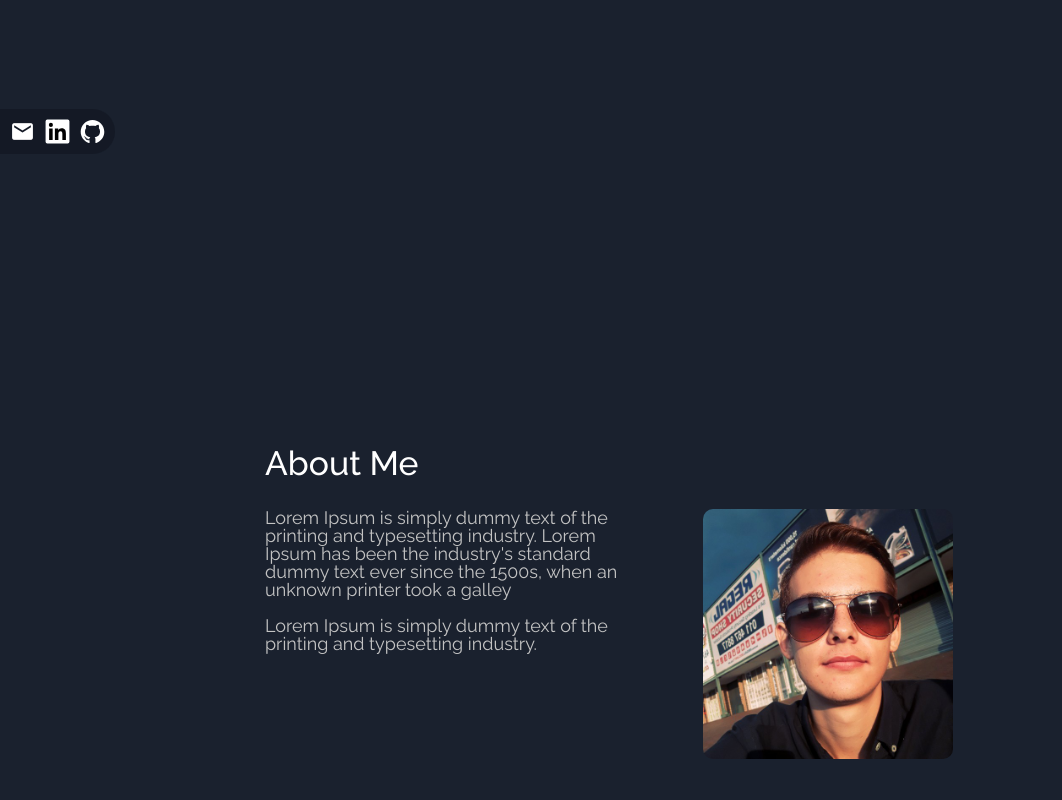
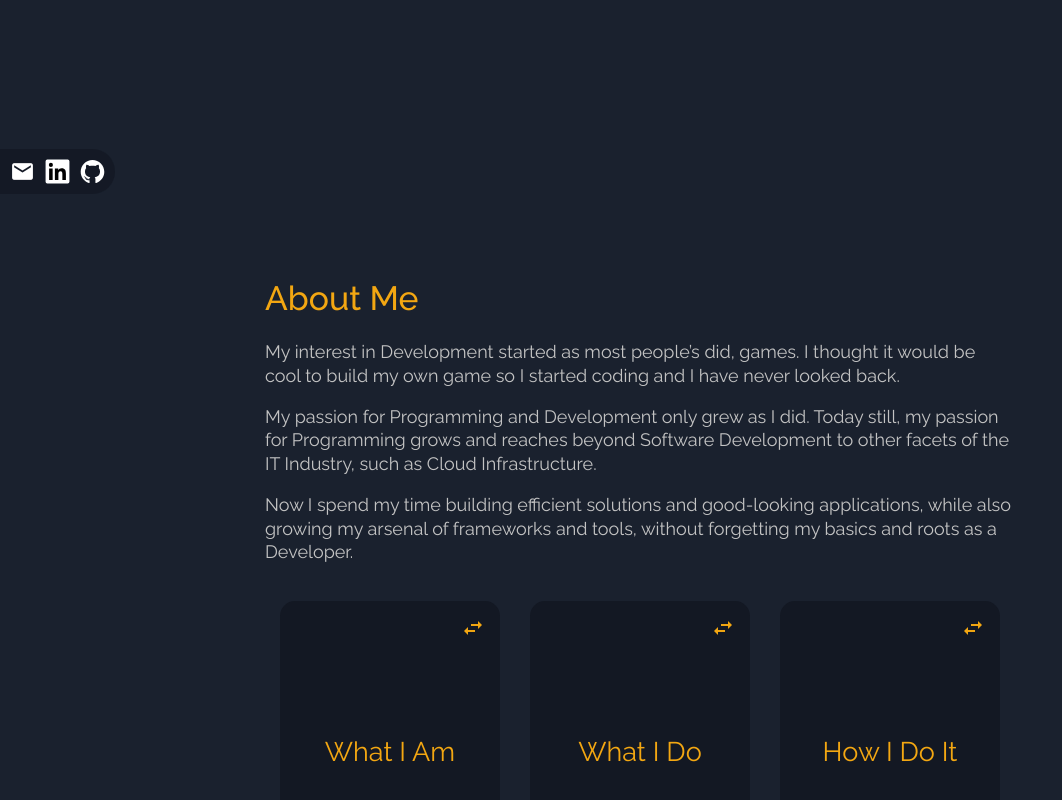
Before and after one commit to Solenoden/OnlinePortfolio.FrontEnd, an Angular app: page / in a window 1280 px wide. Shown: the part 566-1366 px from the top of the page, without its empty margins (0-1062 px from the left). Built offline with nearby package versions, Linux system fonts and the light colour scheme.

Commit message:
Re-style About Me page to conform to new designs.
Signed-off-by: Gavin de Bruyn <gavindb@runninghill.co.za>

```diff
--- a/src/app/components/about-me-page/about-me-page.component.html
+++ b/src/app/components/about-me-page/about-me-page.component.html
@@ -1,18 +1,76 @@
 <h1 class="title">About Me</h1>
 
 <div class="row">
-    <div id="description-container" class="col-12 col-md-6">
-        <!--    TODO: Replace placeholder text    -->
+    <div id="description-container">
         <p>
-            Lorem Ipsum is simply dummy text of the printing and typesetting industry.
-            Lorem Ipsum has been the industry's standard dummy text ever since the 1500s,
-            when an unknown printer took a galley
+            My interest in Development started as most people’s did, games.
+            I thought it would be cool to build my own game so I started coding and I have never looked back.
         </p>
         <p>
-            Lorem Ipsum is simply dummy text of the printing and typesetting industry.
+            My passion for Programming and Development only grew as I did.
+            Today still, my passion for Programming grows and reaches beyond Software Development to other facets of the IT Industry, such as Cloud Infrastructure.
+        </p>
+        <p>
+            Now I spend my time building efficient solutions and good-looking applications,
+            while also growing my arsenal of frameworks and tools, without forgetting my basics and roots as a Developer.
         </p>
     </div>
-    <div id="portrait-container" class="row col-12 col-md-6">
-        <img src="assets/images/portrait.jpg" alt="Portrait">
+    <div id="flip-cards-container" class="row">
+        <div class="flip-card col-12 col-md-4">
+            <div class="flip-card-inner">
+                <div class="flip-card-front column">
+                    <mat-icon>swap_horiz</mat-icon>
+                    <div class="flip-card-title">What I Am</div>
+                </div>
+                <div class="flip-card-back column">
+                    <mat-icon>swap_horiz</mat-icon>
+                    <div class="flip-card-title">What I Am</div>
+                    <ul>
+                        <li>Passionate</li>
+                        <li>Precise</li>
+                        <li>Driven</li>
+                        <li>Studious</li>
+                        <li>Growing</li>
+                    </ul>
+                </div>
+            </div>
+        </div>
+        <div class="flip-card col-12 col-md-4">
+            <div class="flip-card-inner">
+                <div class="flip-card-front column">
+                    <mat-icon>swap_horiz</mat-icon>
+                    <div class="flip-card-title">What I Do</div>
+                </div>
+                <div class="flip-card-back column">
+                    <mat-icon>swap_horiz</mat-icon>
+                    <div class="flip-card-title">What I Do</div>
+                    <ul>
+                        <li>Build elegant solutions</li>
+                        <li>Produce pleasant UI/UX</li>
+                        <li>Integrate solutions to produce systems</li>
+                        <li>Create cloud based solutions</li>
+                    </ul>
+                </div>
+            </div>
+        </div>
+        <div class="flip-card col-12 col-md-4">
+            <div class="flip-card-inner">
+                <div class="flip-card-front column">
+                    <mat-icon>swap_horiz</mat-icon>
+                    <div class="flip-card-title">How I Do It</div>
+                </div>
+                <div class="flip-card-back column">
+                    <mat-icon>swap_horiz</mat-icon>
+                    <div class="flip-card-title">How I Do It</div>
+                    <ul>
+                        <li>Quality code</li>
+                        <li>Seamless collaboration</li>
+                        <li>Diligence</li>
+                        <li>Logical and process-driven mindset</li>
+                        <li>Attention to detail</li>
+                    </ul>
+                </div>
+            </div>
+        </div>
     </div>
 </div>
--- a/src/app/components/about-me-page/about-me-page.component.scss
+++ b/src/app/components/about-me-page/about-me-page.component.scss
@@ -1,14 +1,84 @@
+@use '~@angular/material' as material;
+@import '../../theme/app.theme';
 @import '../../theme/mixins/apply-to-desktop.mixin';
 
-.col-12 {
-    padding: 0;
+#flip-cards-container {
+    width: 100%;
+    margin-bottom: 15px;
+    margin-top: 15px;
 }
 
-img {
-    height: 150px;
-    width: auto;
-    margin: 10% auto 10px auto;
-    border-radius: 10px;
+.flip-card {
+    background-color: transparent;
+    height: 250px;
+    perspective: 1000px;
+    margin-bottom: 15px;
+
+    &:last-child {
+        margin-bottom: 0;
+    }
+
+    .flip-card-inner {
+        position: relative;
+        width: 100%;
+        height: 100%;
+        text-align: center;
+        transition: transform 0.8s;
+        transform-style: preserve-3d;
+    }
+
+    &:hover .flip-card-inner {
+        transform: rotateY(180deg);
+    }
+
+    .flip-card-front {
+        .flip-card-title {
+            font-size: 1.5rem;
+            margin: auto;
+        }
+
+        mat-icon {
+            position: absolute;
+            top: 15px;
+            right: 15px;
+        }
+    }
+
+    .flip-card-back {
+        transform: rotateY(180deg);
+    }
+
+    .flip-card-front, .flip-card-back {
+        background-color: material.get-color-from-palette($primary-palette, darker);
+        padding: 15px;
+        width: 100%;
+        height: 100%;
+        position: absolute;
+        border-radius: 15px;
+        backface-visibility: hidden;
+        -webkit-backface-visibility: hidden;
+    }
+
+    mat-icon {
+        margin-left: auto;
+    }
+
+    .flip-card-title, mat-icon {
+        color: material.get-color-from-palette($accent-palette, default);
+    }
+
+    ul {
+        list-style: none;
+        padding: 0;
+
+        li {
+            margin-bottom: 15px;
+
+            &:last-child {
+                margin-bottom: 0;
+            }
+        }
+    }
 }
 
 @include apply-to-desktop() {
@@ -25,10 +95,7 @@ img {
         }
     }
 
-    #portrait-container img {
-        margin: 0 auto 10px auto;
-        height: auto;
-        width: 100%;
-        max-width: 250px;
+    .flip-card {
+        height: 300px;
     }
 }
--- a/src/app/components/common/social-media-ribbon/social-media-ribbon.component.scss
+++ b/src/app/components/common/social-media-ribbon/social-media-ribbon.component.scss
@@ -9,7 +9,7 @@
     );
 
     position: fixed;
-    bottom: 10%;
+    bottom: 5%;
     display: flex;
     flex-direction: row;
     border-radius: 0 50px 50px 0;
--- a/src/app/theme/styles/typography-styles.scss
+++ b/src/app/theme/styles/typography-styles.scss
@@ -38,7 +38,18 @@ h4 {
 
 p {
     font-size: 1rem;
+    line-height: 1.3;
     color: $body-text-color;
+}
+
+.title {
+    color: material.get-color-from-palette($accent-palette, default);
+    margin-bottom: 5px;
+
+    @include apply-to-desktop() {
+        margin-top: 25px;
+        margin-bottom: 25px;
+    }
 }
 
 .primary {
```
